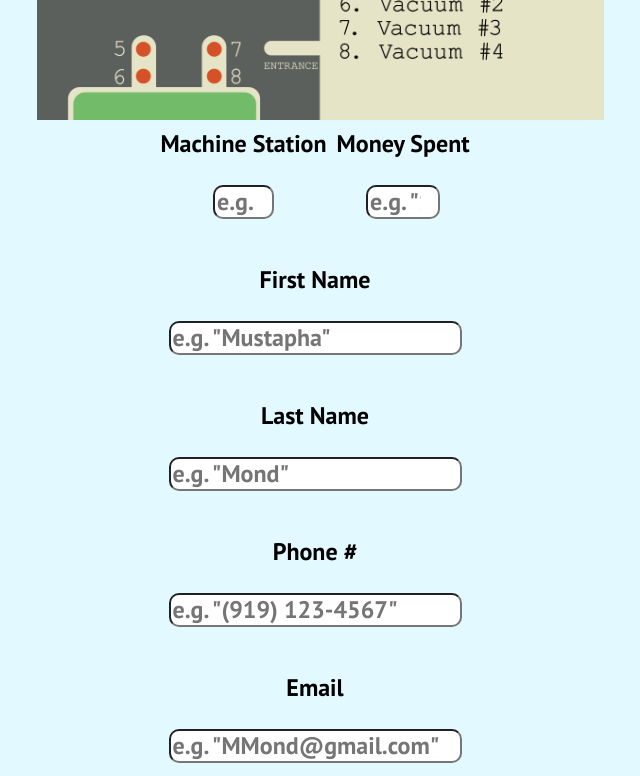
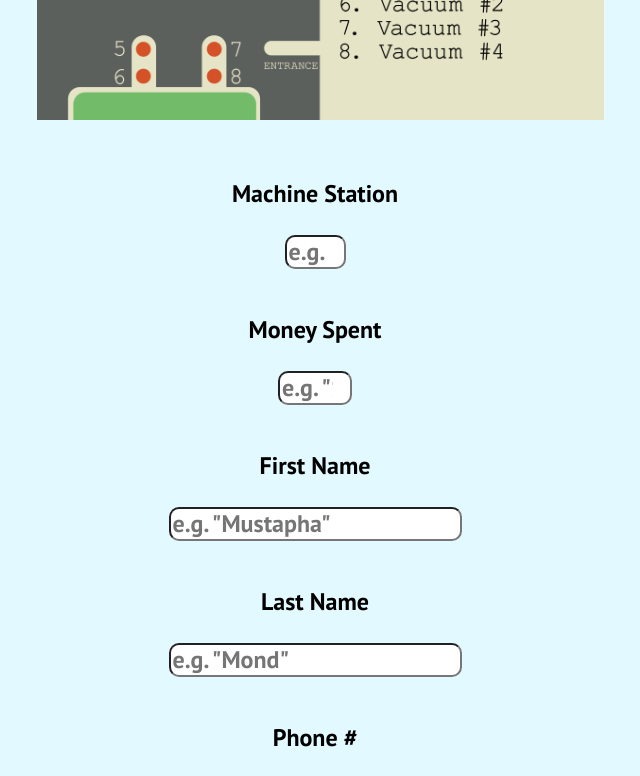
Before and after one commit to udie1011/WashAndRoll, a website built with Parcel: page home.html in a window 1280 px wide. Shown: the part 7620-8396 px from the top of the page, without its empty margins (320-960 px from the left). Built offline with nearby package versions, Linux system fonts and the light colour scheme.

Commit message:
fixed input field glitch

```diff
--- a/css/styles.css
+++ b/css/styles.css
@@ -309,12 +309,14 @@ section:nth-of-type(odd) {
   flex-wrap: wrap;
   align-items: center;
   justify-content: center;
+  margin-top: 50px;
 }
 
 .section__input {
   padding-right: 10px;
   padding-bottom: 30px;
   text-align: center;
+  min-width: 300px;
 }
 
 .section__input input {
```
